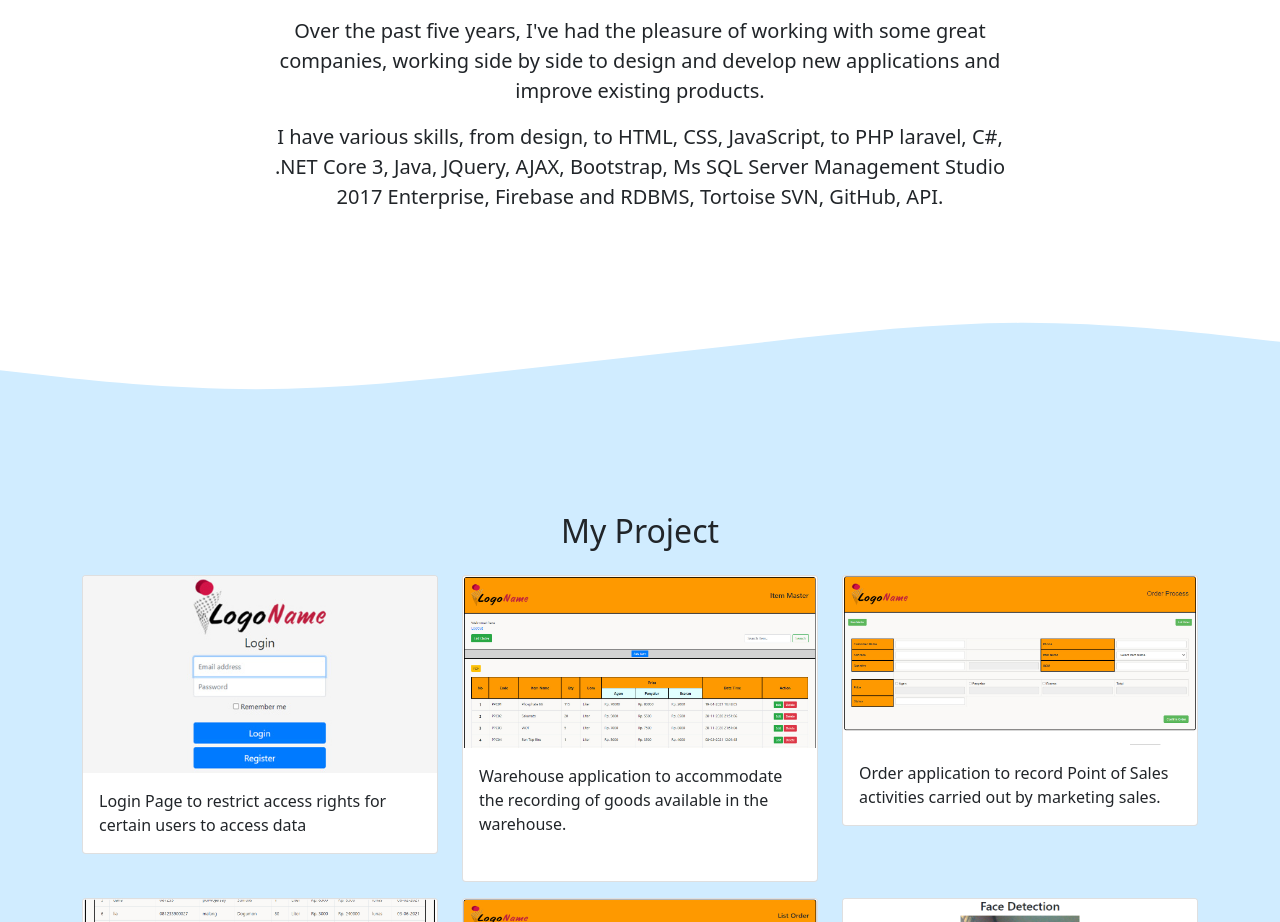
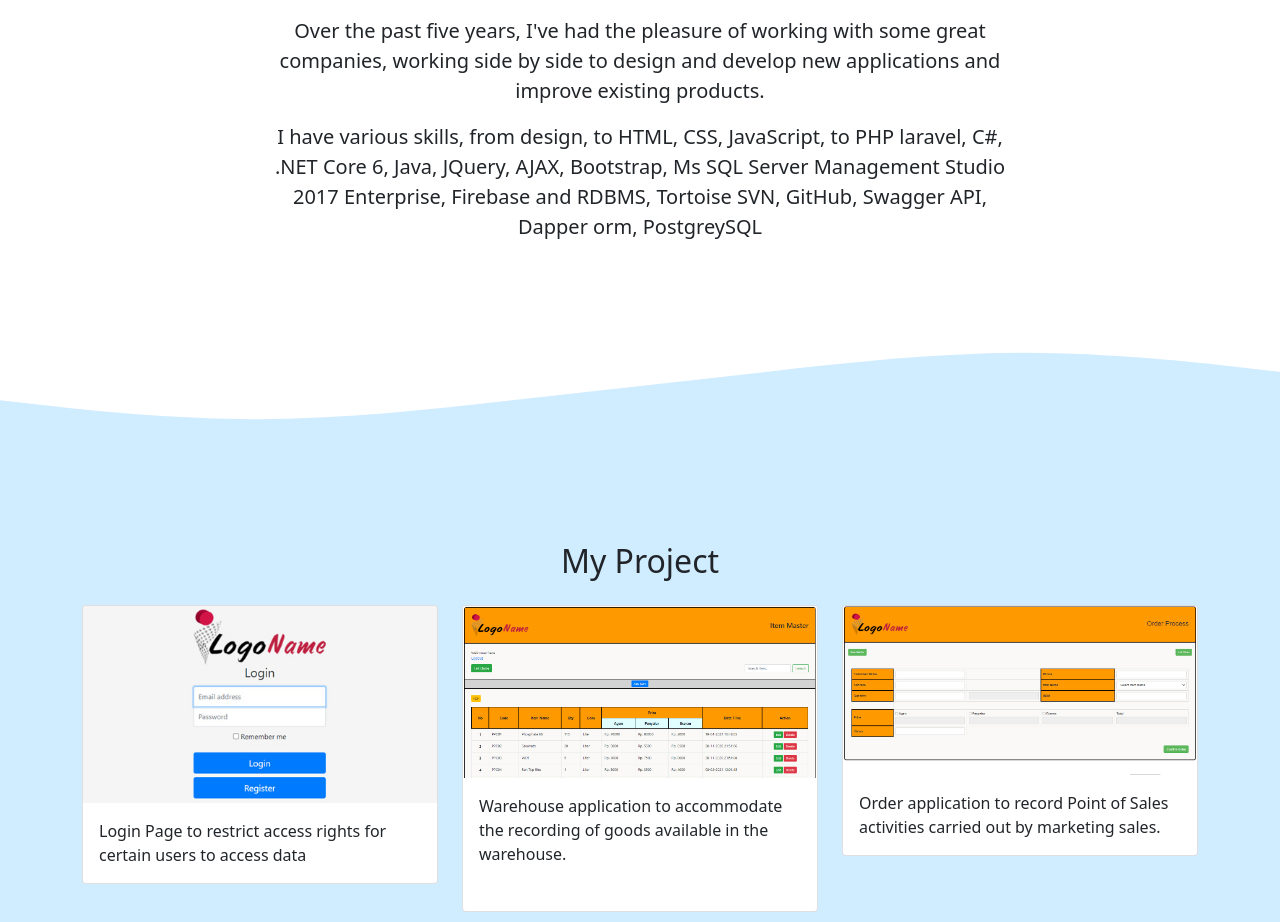
Before and after one commit to RezaRandall/RezaRandall.github.io, a plain HTML site: page index.html in a window 1280 px wide. Shown: the part 780-1702 px from the top of the page. Drawn offline with nearby package versions, Linux system fonts and the light colour scheme.

Commit message:
Update index.html

```diff
--- a/index.html
+++ b/index.html
@@ -93,8 +93,8 @@
             <p>
               Over the past five years, I've had the pleasure of working with some great companies, working side by side to design and develop new applications and improve existing products.
             </p>
-            <p>I have various skills, from design, to HTML, CSS, JavaScript, to PHP laravel, C#, .NET Core 3, Java,
-                JQuery, AJAX, Bootstrap, Ms SQL Server Management Studio 2017 Enterprise, Firebase and RDBMS, Tortoise SVN, GitHub, API.</p>
+            <p>I have various skills, from design, to HTML, CSS, JavaScript, to PHP laravel, C#, .NET Core 6, Java,
+                JQuery, AJAX, Bootstrap, Ms SQL Server Management Studio 2017 Enterprise, Firebase and RDBMS, Tortoise SVN, GitHub, Swagger API, Dapper orm, PostgreySQL</p>
           </div>
         </div>
       </div>
```
